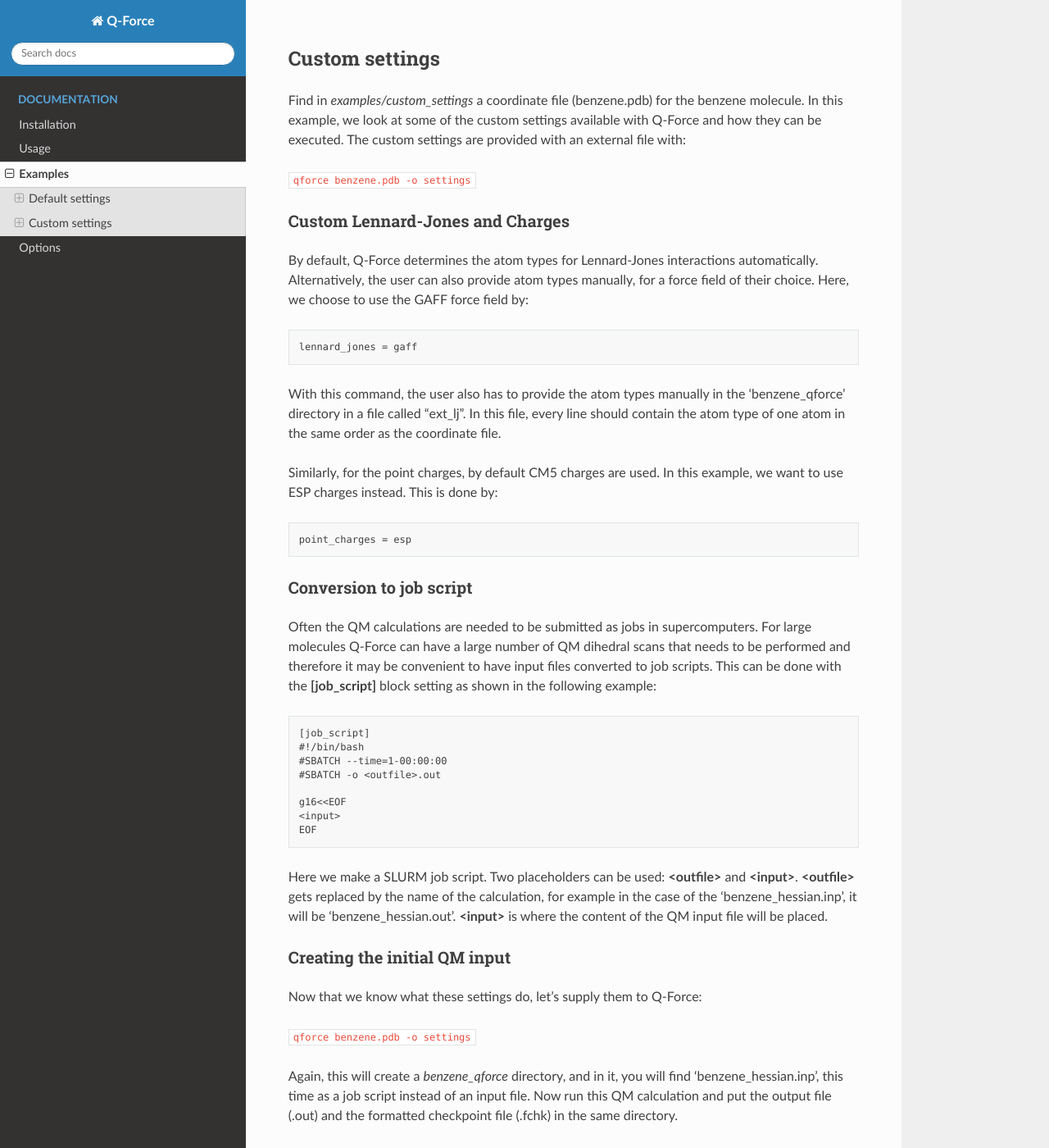
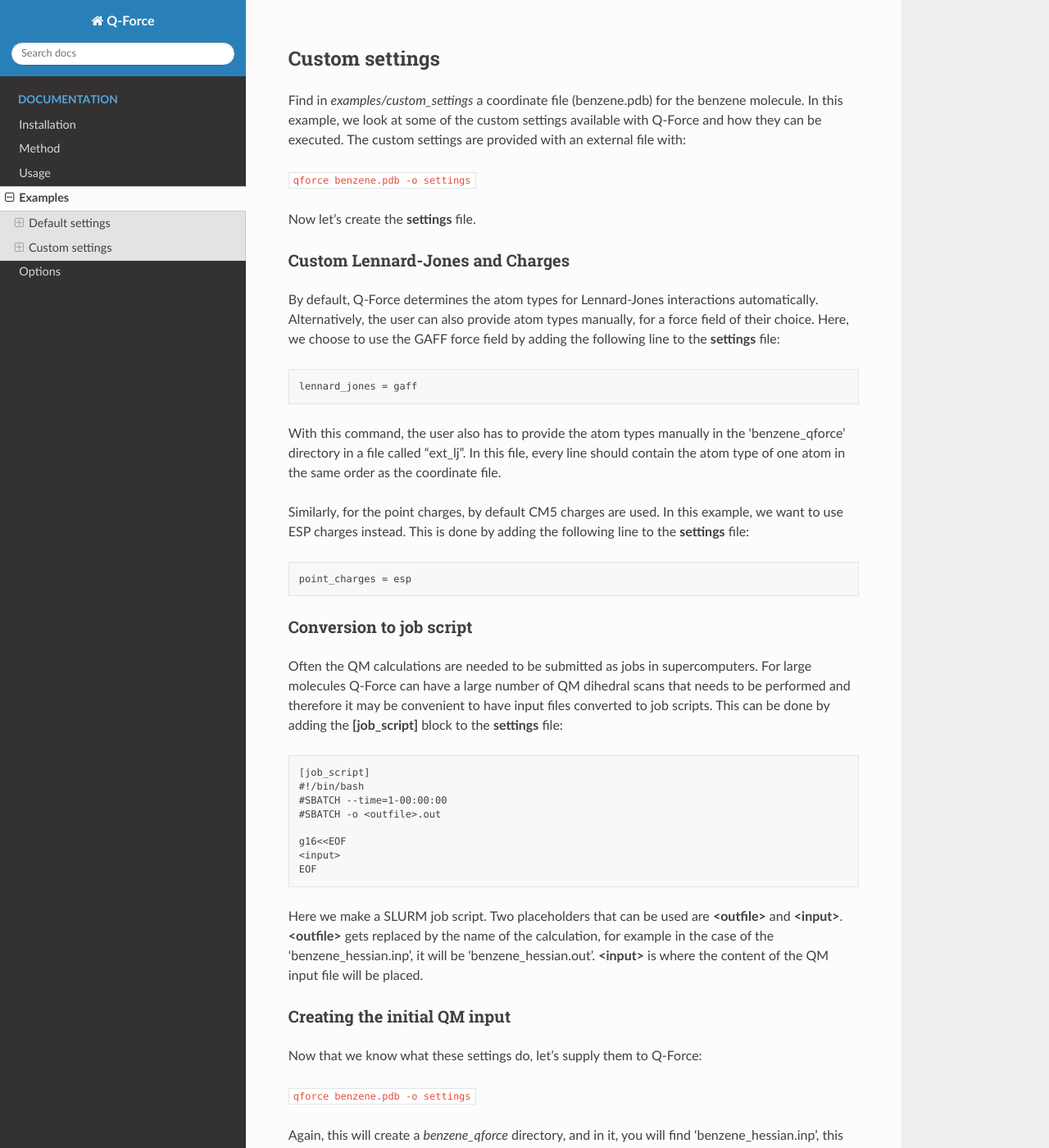
Before and after one commit to selimsami/qforce, a Sphinx documentation site: the page built from docs/source/examples.rst, in a window 1280 px wide and 1400 px high, scrolled down 1179 px. Shown: the whole window at 82% size. Built offline with Sphinx 7.4.7 and the Read the Docs theme 2.0.0, drawn with Linux system fonts in a browser that asks for light colours; some of the changed text lies outside the part shown.

```diff
--- a/docs/source/examples.rst
+++ b/docs/source/examples.rst
@@ -25,18 +25,18 @@ Let's first create the QM input file:
 
 This will create a *propane_qforce* directory, and in it, you will find 'propane_hessian.com'.
 Now run this QM calculation and put the output file (.out) and the formatted checkpoint file
-(.fchk) in the same directory.
+(.fchk) in the same directory. (remember: output files are available in *necessary_files*)
 
 Treating the flexible dihedrals
 ++++++++++++++++++++++++++++++++
 
-Now we can run Q-Force again from the same folder to create fragments and the corresponding
+Now we can run Q-Force again from the same directory to create fragments and the corresponding
 QM dihedral scan input files by:
 
 :code:`qforce propane`
 
-This will create all the necessary input files in the directory *propane_qforce/fragments*.
-Then, run these calculations and put the output file(s) (.out) in the same directory.
+This will create all the necessary input files in the subdirectory *propane_qforce/fragments*.
+Then, run these calculations and put the output file(s) (.out) in the same subdirectory.
 
 Creating the force field
 ++++++++++++++++++++++++++++++++
@@ -58,28 +58,30 @@ The custom settings are provided with an external file with:
 
 :code:`qforce benzene.pdb -o settings`
 
+Now let's create the **settings** file.
 
 Custom Lennard-Jones and Charges
 ++++++++++++++++++++++++++++++++
 
 By default, Q-Force determines the atom types for Lennard-Jones interactions automatically.
 Alternatively, the user can also provide atom types manually, for a force field of their choice.
-Here, we choose to use the GAFF force field by:
+Here, we choose to use the GAFF force field by adding the following line to the **settings** file:
 
 .. code-block:: text
 
     lennard_jones = gaff
 
-With this command, the user also has to provide the atom types manually in the 'benzene_qforce'
-directory in a file called "ext_lj". In this file, every line should contain the atom type of one
-atom in the same order as the coordinate file.
+With this command, the user also has to provide the atom types manually
+in the 'benzene_qforce' directory in a file called "ext_lj". In this file, every line should
+contain the atom type of one atom in the same order as the coordinate file.
 
 Similarly, for the point charges, by default CM5 charges are used. In this example, we want to use
-ESP charges instead. This is done by:
+ESP charges instead. This is done by adding the following line to the **settings** file:
 
 .. code-block:: text
 
     point_charges = esp
+
 
 Conversion to job script
 ++++++++++++++++++++++++
@@ -87,7 +89,7 @@ Conversion to job script
 Often the QM calculations are needed to be submitted as jobs in supercomputers.
 For large molecules Q-Force can have a large number of QM dihedral scans that needs to be
 performed and therefore it may be convenient to have input files converted to job scripts.
-This can be done with the **[job_script]** block setting as shown in the following example:
+This can be done by adding the **[job_script]** block to the **settings** file:
 
 .. code-block:: text
 
@@ -100,9 +102,9 @@ This can be done with the **[job_script]** block setting as shown in the followi
     <input>
     EOF
 
-Here we make a SLURM job script. Two placeholders can be used: **<outfile>** and **<input>**.
-**<outfile>** gets replaced by the name of the calculation, for example in the case of the
-'benzene_hessian.inp', it will be 'benzene_hessian.out'.
+Here we make a SLURM job script. Two placeholders that can be used are **<outfile>** and
+**<input>**. **<outfile>** gets replaced by the name of the calculation, for example in the case
+of the 'benzene_hessian.inp', it will be 'benzene_hessian.out'.
 **<input>** is where the content of the QM input file will be placed.
 
 
--- a/docs/source/index.rst
+++ b/docs/source/index.rst
@@ -13,6 +13,7 @@ Documentation
 =============
 
 * :doc:`install`
+* :doc:`method`
 * :doc:`usage`
 * :doc:`examples`
 * :doc:`options`
@@ -23,6 +24,7 @@ Documentation
    :caption: Documentation
 
    install.rst
+   method.rst
    usage.rst
    examples.rst
    options.rst
```
Also changed, not shown: other parts of docs/source/examples.rst (+1 -1 lines), docs/source/method.rst (added, +12 -0 lines), docs/source/usage.rst (+3 -4 lines).
